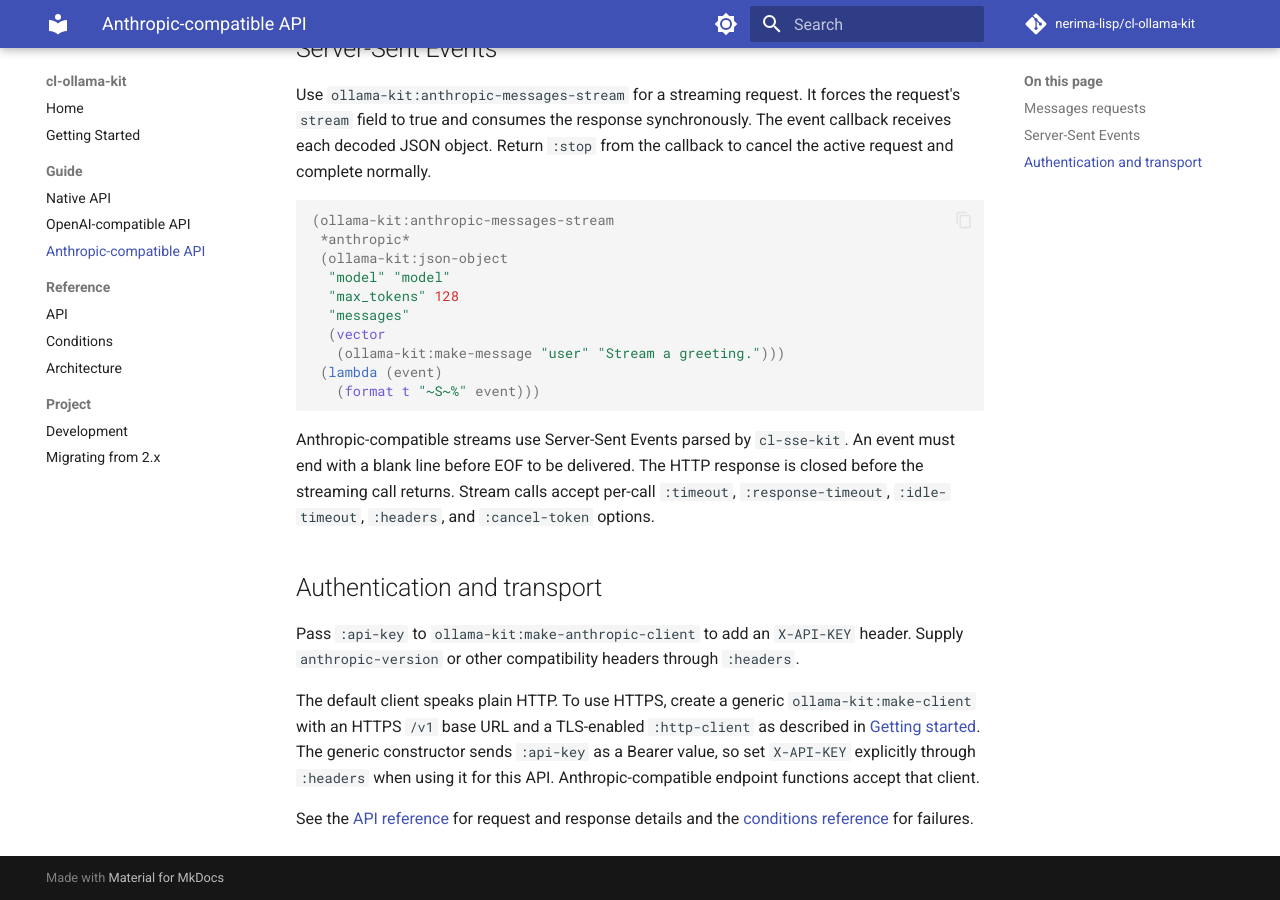
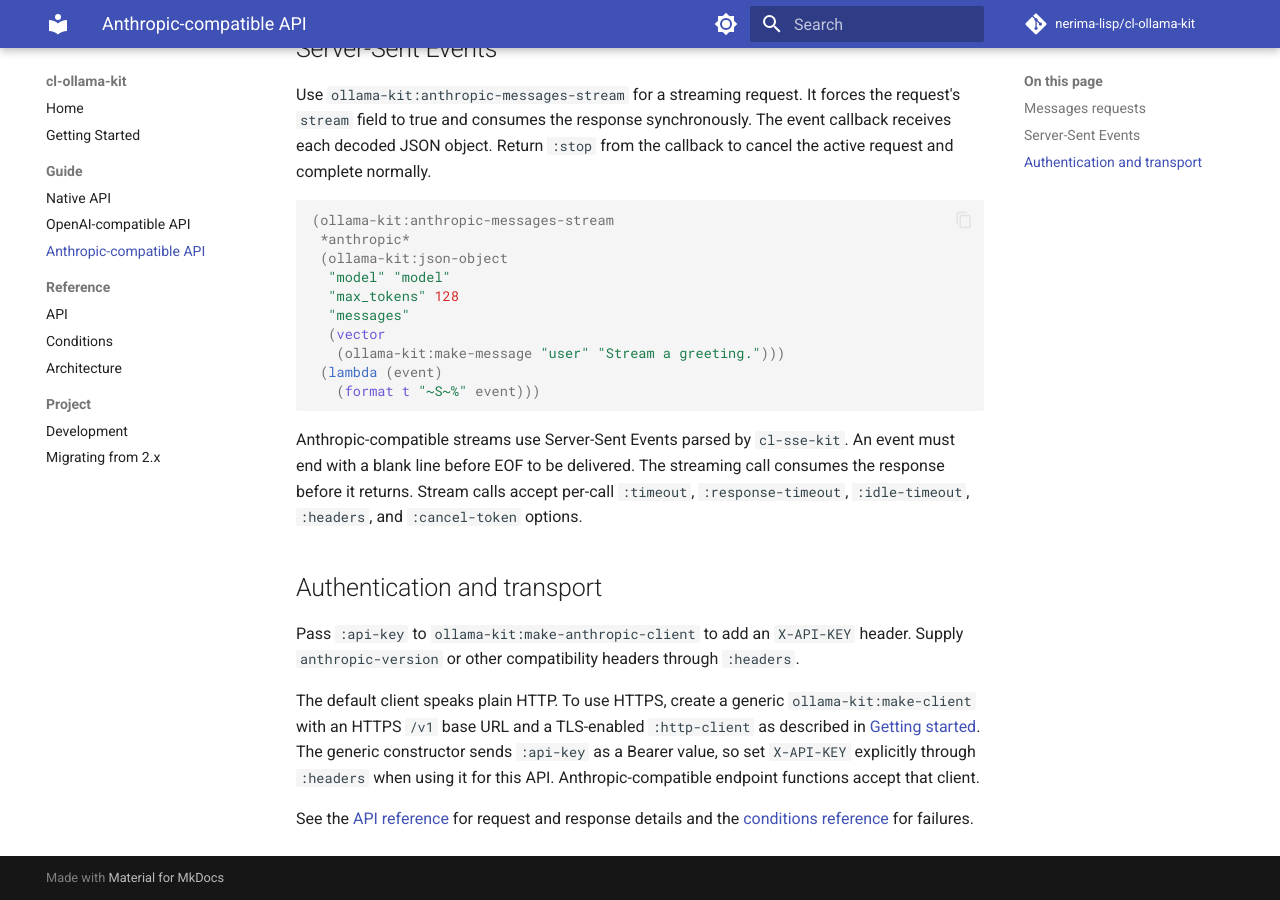
Before and after one commit to nerima-lisp/cl-ollama-kit, an MkDocs documentation site: the page built from docs/src/guide/anthropic-compatible-api.md, in a window 1280 px wide and 900 px high, scrolled down 766 px. Built offline with MkDocs 1.6.1 and Material for MkDocs 9.7.7, drawn with Linux system fonts in a browser that asks for light colours; comment, search, counter and statistics services are not loaded.

Commit message:
Clarify stream response completion

````diff
--- a/docs/src/guide/anthropic-compatible-api.md
+++ b/docs/src/guide/anthropic-compatible-api.md
@@ -49,8 +49,8 @@ callback to cancel the active request and complete normally.
 ```
 
 Anthropic-compatible streams use Server-Sent Events parsed by `cl-sse-kit`.
-An event must end with a blank line before EOF to be delivered. The HTTP
-response is closed before the streaming call returns. Stream calls accept
+An event must end with a blank line before EOF to be delivered. The streaming
+call consumes the response before it returns. Stream calls accept
 per-call `:timeout`, `:response-timeout`, `:idle-timeout`, `:headers`, and
 `:cancel-token` options.
 
````
Also changed, not shown: docs/src/getting-started.md (+1 -1 lines), docs/src/guide/native-api.md (+2 -2 lines).
